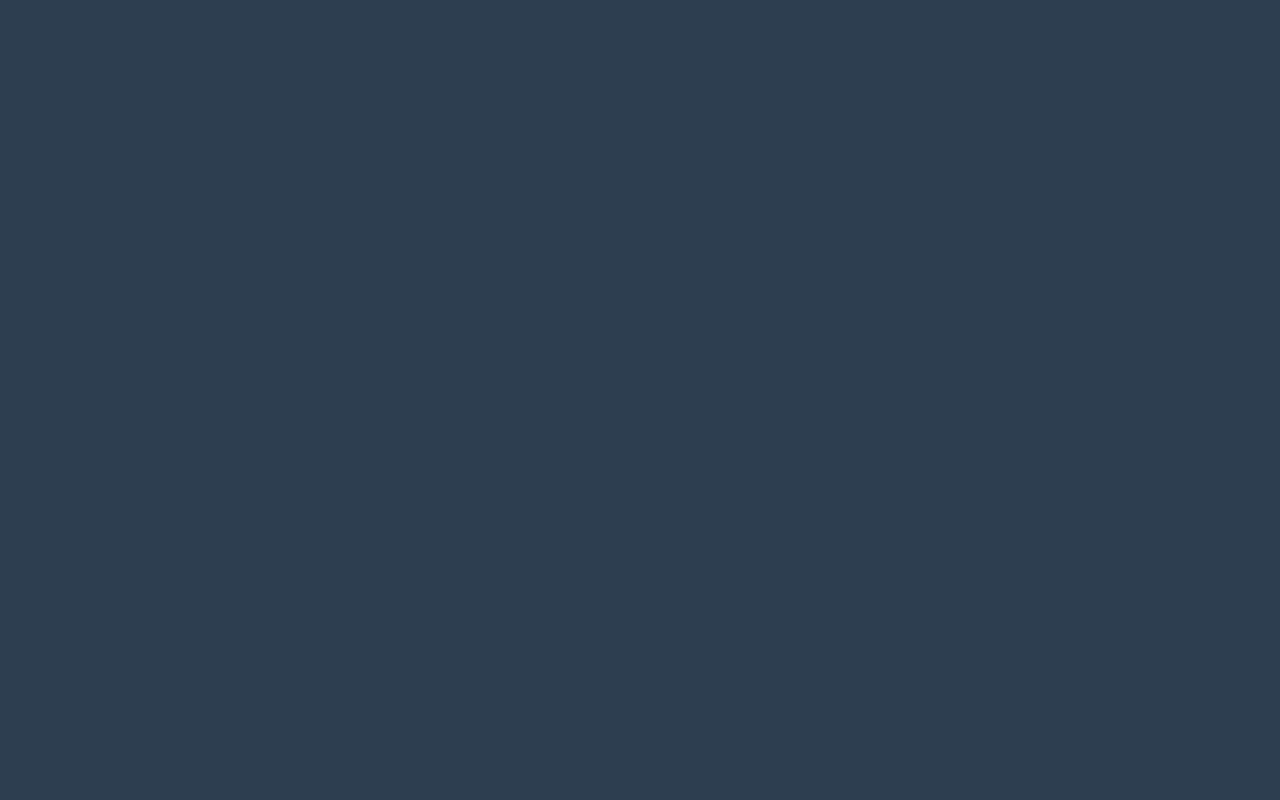
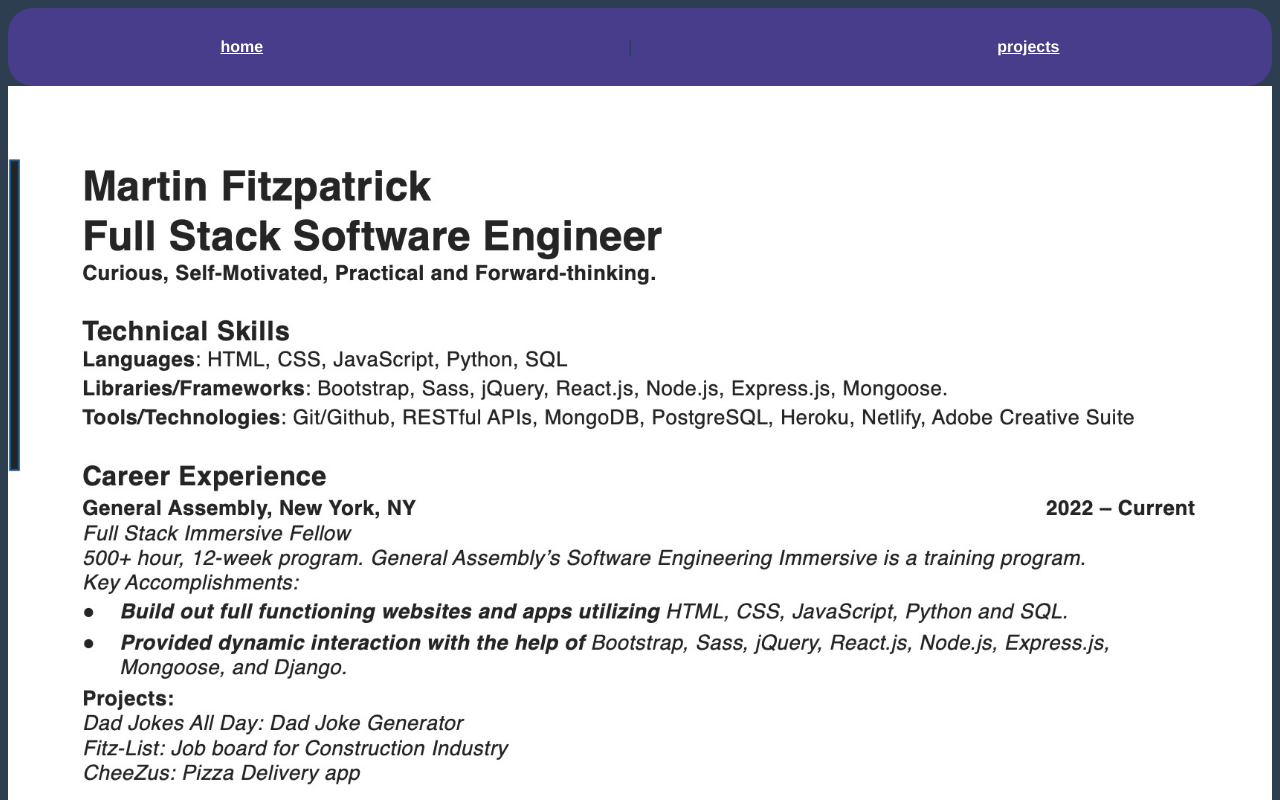
Before and after one commit to krsnamara/portfolio-in-vuejs, a Vue app: page /resume in a window 1280 px wide. Before the commit this address had no page. Shown: the top 800 px of the page. Built offline with nearby package versions, Linux system fonts and the light colour scheme.

Commit message:
adding resume infe, card and routing. Adding nav links to resume and projects page. Hiding post views."

```diff
--- a/src/App.vue
+++ b/src/App.vue
@@ -25,7 +25,12 @@ nav {
 
 nav a {
   font-weight: bold;
-  color: #6f30c7;
+  color: #ffffff;
+}
+
+nav a:hover {
+  font-weight: bold;
+  color: #06e4f8;
 }
 
 nav a.router-link-exact-active {
--- a/src/components/MainCard.vue
+++ b/src/components/MainCard.vue
@@ -50,7 +50,7 @@
                             <a href="/projects">My Projects</a>
                         </div>
                         <div class="projects-button">
-                            <a href="">My Resume</a>
+                            <a href="/resume">My Resume</a>
                         </div>
                    </div>
                 </div>
--- a/src/components/ProjectsCard.vue
+++ b/src/components/ProjectsCard.vue
@@ -1,9 +1,8 @@
 <template>
-    <!-- <nav>
-    <router-link to="/">Home</router-link> |
-    <router-link to="/post">Post Project</router-link>         |
-    <router-link to="/projects">My Projects</router-link>
-  </nav> -->
+    <nav class="nav-wrapper">
+    <router-link to="/">home</router-link> |
+    <router-link to="/resume">resume</router-link>
+  </nav>
     <div v-if="loading">
         <div class="loading-container">
         <div class="loading">
@@ -33,9 +32,6 @@
                     <div class="projects-button">
                         <a href="/projects">Back to Top</a>
                     </div>
-                    <!-- <div class="projects-button">
-                        <a href="/post">Post</a>
-                    </div> -->
                 </div>
             </div>
         </div>
@@ -72,6 +68,12 @@
     </script>
 
     <style scoped>
+        .nav-wrapper{
+            display: flex;
+            justify-content: space-around;
+            background-color: darkslateblue;
+            border-radius: 25px;
+        }
         .loading-container{
             margin-top: 50px;
             display: flex;
--- /dev/null
+++ b/src/components/ResumeCard.vue
@@ -0,0 +1,31 @@
+
+<template>
+    <nav class="nav-wrapper">
+        <router-link to="/">home</router-link> |
+        <router-link to="/projects">projects</router-link>
+    </nav>
+                <div class="resume-wrapper">
+                    <img class="resume" src="../assets/resume.jpg" alt="">
+                </div>
+    </template>
+
+    <script>
+    export default {
+
+    }
+    </script>
+
+    <style scoped>
+    .nav-wrapper{
+        display: flex;
+        justify-content: space-around;
+        background-color: darkslateblue;
+        border-radius: 25px;
+    }
+    .resume-wrapper{
+        width: 100%;
+    }
+    .resume {
+        width: 100%;
+    }
+    </style>
--- a/src/router/index.js
+++ b/src/router/index.js
@@ -2,6 +2,7 @@ import { createRouter, createWebHistory } from 'vue-router'
 import MainCard from '../components/MainCard.vue'
 import PostProjects from '../components/PostProjects.vue'
 import ProjectsCard from '../components/ProjectsCard.vue'
+import ResumeCard from '../components/ResumeCard.vue'
 
 const routes = [
   {
@@ -13,6 +14,11 @@ const routes = [
     path: '/projects',
     name: 'projects',
     component: ProjectsCard
+  },
+  {
+    path: '/resume',
+    name: 'resume',
+    component: ResumeCard
   },
   {
     path: '/post',
```
Also changed, not shown: src/assets/resume.jpg (added).
